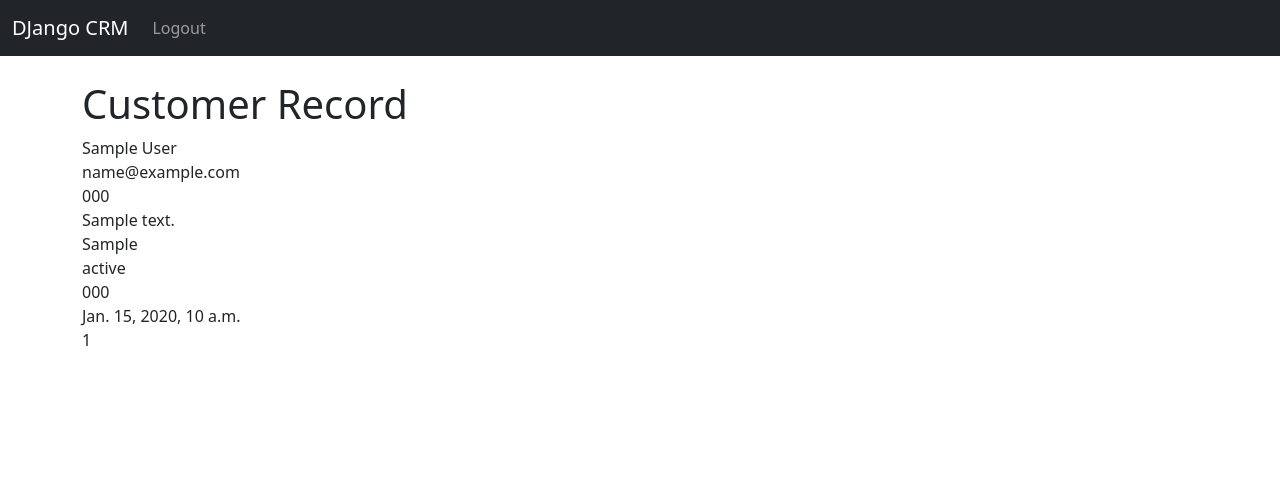
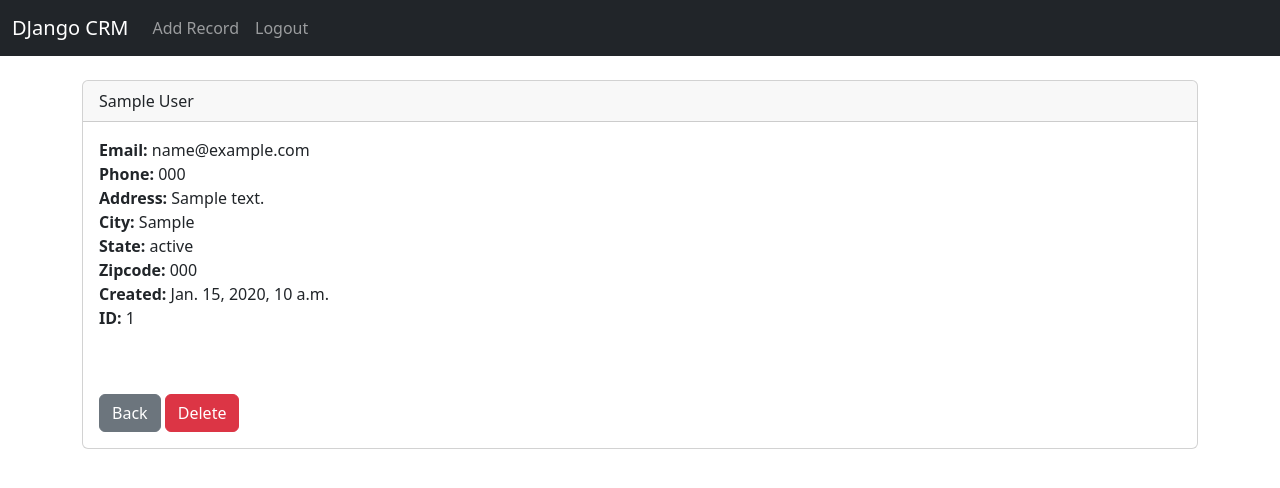
Before and after one commit to SaulAugustoGascaFarreraDeveloper/Django-CRM, a Django app: page /record/1 in a window 1280 px wide. Shown: the top 488 px of the page. Run offline with Django 4.2, Linux system fonts and the light colour scheme; a user stored in the database is signed in; tables that the repository leaves empty hold one stand-in row (values such as "Sample post").

Commit message:
Bootstarp card, Add and Delete records added with add record page

```diff
--- a/website/templates/navbar.html
+++ b/website/templates/navbar.html
@@ -8,6 +8,10 @@
         <ul class="navbar-nav me-auto mb-2 mb-lg-0">
 
           {% if user.is_authenticated %}
+
+          <li class="nav-item">
+            <a class="nav-link" href="{% url 'add_record' %}">Add Record</a>
+          </li>
 
             <li class="nav-item">
               <a class="nav-link" href="{% url 'logout' %}">Logout</a>
--- a/website/templates/record.html
+++ b/website/templates/record.html
@@ -1,25 +1,44 @@
 {% extends 'base.html' %}
 {% block content %}
 
-    <h1>Customer Record</h1>
+<div class="card">
+    <div class="card-header">
+        {{customer_record.first_name}} {{customer_record.last_name}}
+    </div>
+    <div class="card-body">
+      <p class="card-text">
+
+        <strong>Email: </strong>{{customer_record.email}}  <br/>
+
+        <strong>Phone: </strong>{{customer_record.phone}}  <br/>
+
+        <strong>Address: </strong>{{customer_record.address}} <br/>
+
+        <strong>City: </strong>{{customer_record.city}}  <br/>
+
+        <strong>State: </strong>{{customer_record.state}}  <br/>
+
+        <strong>Zipcode: </strong>{{customer_record.zipcode}} <br/>
+
+        <strong>Created: </strong>{{customer_record.created_at}}  <br/>
+
+        <strong>ID: </strong>{{customer_record.id}} <br/>
 
 
-    {{customer_record.first_name}} {{customer_record.last_name}}
-    <br/>
-    {{customer_record.email}}
-    <br/>
-    {{customer_record.phone}}
-    <br/>
-    {{customer_record.address}}
-    <br/>
-    {{customer_record.city}}
-    <br/>
-    {{customer_record.state}}
-    <br/>
-    {{customer_record.zipcode}}
-    <br/>
-    {{customer_record.created_at}}
-    <br/>
-    {{customer_record.id}}
+      </p>
+
+      <br/><br/>
+
+      <a href="{% url 'home' %} " class="btn btn-secondary">Back</a>
+
+      <a href="{% url 'delete_record' customer_record.id %} " class="btn btn-danger">Delete</a>
+
+    </div>
+  </div>
+
+
+
+
+
 
 {% endblock %}
--- a/website/urls.py
+++ b/website/urls.py
@@ -8,4 +8,6 @@ urlpatterns = [
     path('logout/', views.logout_user,name="logout"),
     path('register/', views.register_user,name="register"),
     path('record/<int:pk>', views.customer_record,name="record"),
+    path('delete_record/<int:pk>', views.delete_record,name="delete_record"),
+    path('add_record/', views.add_record,name="add_record"),
 ]
--- a/website/views.py
+++ b/website/views.py
@@ -1,7 +1,7 @@
 from django.shortcuts import render,redirect
 from django.contrib.auth import authenticate,login,logout
 from django.contrib import messages
-from .forms import SignUpForm
+from .forms import SignUpForm,AddRecordForm
 from .models import Record
 
 # Create your views here.
@@ -65,3 +65,27 @@ def customer_record(request,pk):
     else:
         messages.success(request,"You must be logged in to view that page")
         return redirect('home')
+
+def delete_record(request,pk):
+    if request.user.is_authenticated:
+        delete_it = Record.objects.get(id=pk)
+        delete_it.delete()
+        messages.success(request,"Record deleted succesfully")
+        return redirect('home')
+    else:
+         messages.success(request,"You must be logged in to do that...")
+         return redirect('home')
+
+def add_record(request):
+    form = AddRecordForm(request.POST or None)
+
+    if request.user.is_authenticated:
+        if request.method == "POST":
+            if form.is_valid():
+                add_record = form.save()
+                messages.success(request,"Record Added...")
+                return redirect('home')
+        return render(request,'add_record.html',{'form':form})
+    else:
+        messages.success(request,"You must be logged in to do that...")
+        return redirect('home')
```
Also changed, not shown: website/forms.py (+17 -0 lines), website/templates/add_record.html (added, +17 -0 lines).
